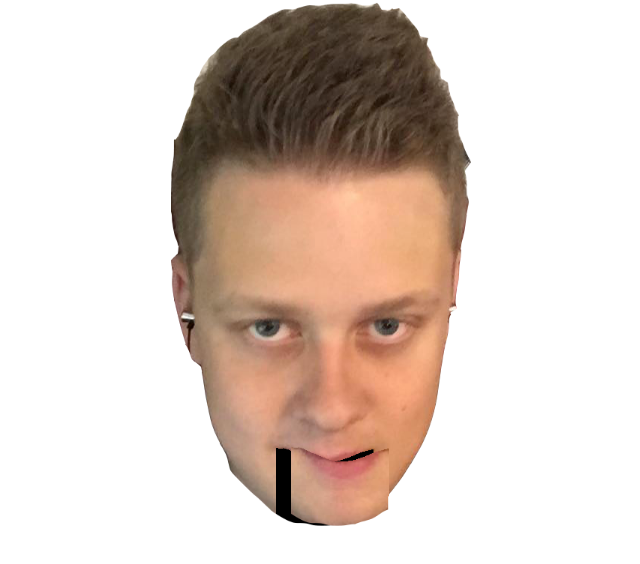
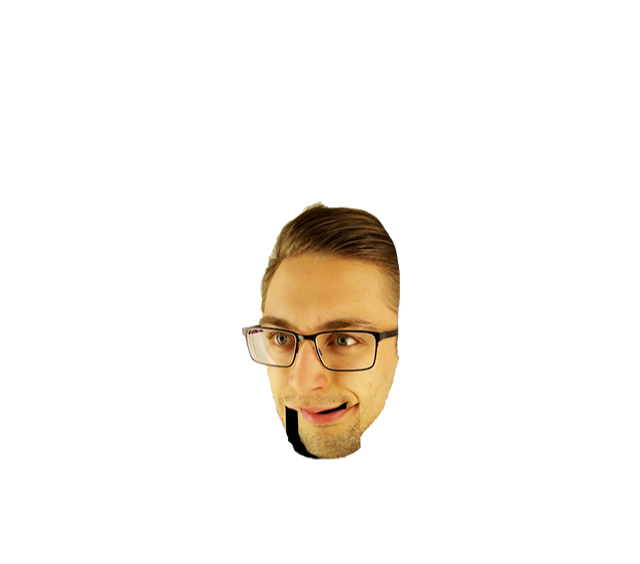
Before and after one commit to FlepTheFlabbergasted/Speech, a plain HTML site: page filipspeaks/speechTest.html in a window 1280 px wide. Shown: the part 82-646 px from the top of the page, without its empty margins (319-959 px from the left). Drawn offline with nearby package versions, Linux system fonts and the light colour scheme.

Commit message:
Revert "Lavan now speaks for me!"
This reverts commit e7fbb3ae317dbf613f7ced576b4a8c0e20ca2ea6.

```diff
--- a/filipspeaks/audioInput.js
+++ b/filipspeaks/audioInput.js
@@ -151,6 +151,5 @@ function drawLoop( time ) {
 }
 
 function resetMouth(){
-  //$("#mouth").css("top", " 77.5%");
-  $("#mouth").css("top", " 85%");
+  $("#mouth").css("top", " 77.5%");
 }
--- a/filipspeaks/speechTest.html
+++ b/filipspeaks/speechTest.html
@@ -15,14 +15,10 @@
 	<link rel="stylesheet" type="text/css" href="styling.css">
 </head>
 <body>
-	<h1>Say Hello!</h1>
-	<!-- <div class="container">
-		<img id="face" src="face_158x258.png">
-		<img id="mouth" src="mouth_63x58.png">
-	</div> -->
-	<div class="container">
-		<img id="face" src="../lavan_face.png">
-		<img id="mouth" src="../lavan_mouth.png">
-	</div>
+  <h1>Say Hello!</h1>
+  <div class="container">
+	  <img id="face" src="face_158x258.png">
+	  <img id="mouth" src="mouth_63x58.png">
+  </div>
 </body>
 </html>
--- a/filipspeaks/styling.css
+++ b/filipspeaks/styling.css
@@ -40,21 +40,15 @@ h1 {
 }
 
 #face {
-	/*width: 158px;
+	width: 158px;
 	height: 258px;
-	position: relative; */
-	width: 300px;
+	position: relative;
 }
 
 #mouth {
-	/*width: 64px;
+	width: 64px;
 	height: 58px;
 	position: absolute;
 	top: 77.5%;
-	left: 46.27%; */
-
-	width: 98.5px;
-    position: absolute;
-    top: 84.9%;
-    left: 45.3%;
+	left: 46.27%;
 }
```
Also changed, not shown: lavan_face.png (deleted), lavan_mouth.png (deleted).
